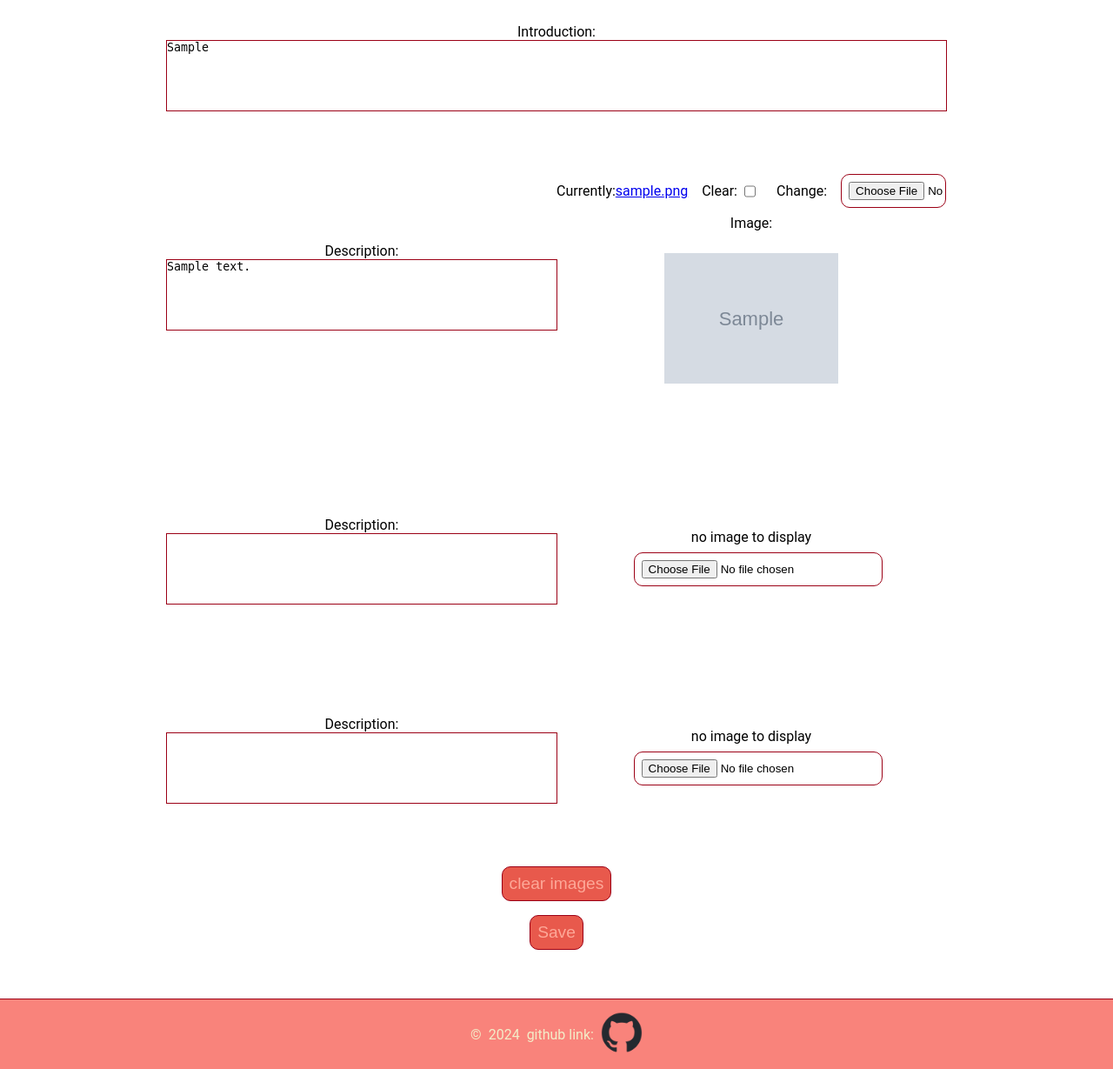
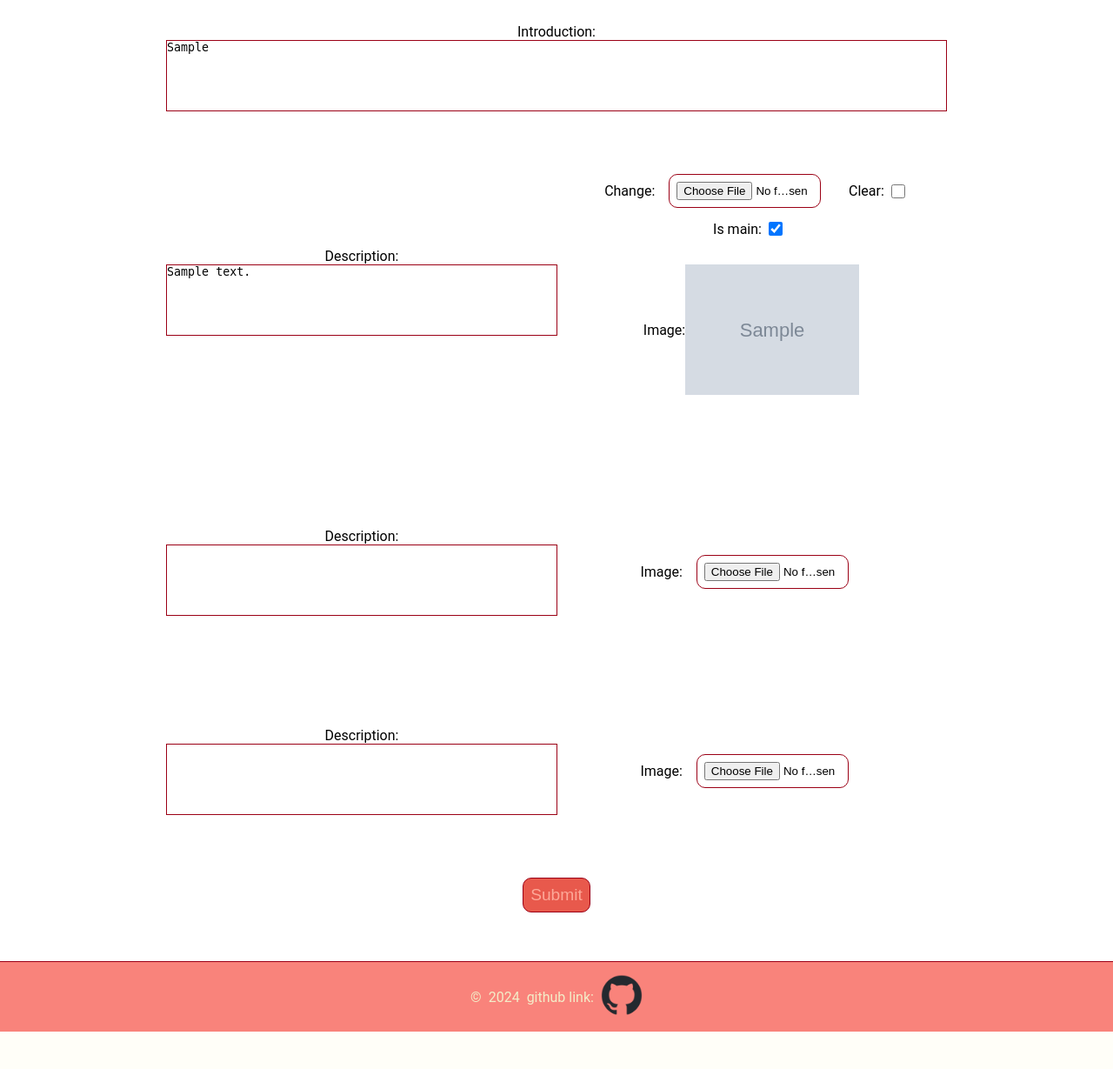
Before and after one commit to DomanskiFilip/MyCollab, a Django app: page /collabs/edit/1 in a window 1280 px wide. Shown: the part 458-1687 px from the top of the page at 87% size. After the commit the page ends 1644 px from the top, so only its background shows below. Run offline with Django 4.2, Linux system fonts and the light colour scheme; a user stored in the database is signed in; tables that the repository leaves empty hold one stand-in row (values such as "Sample post"); grey boxes marked "Sample" are stand-in pictures.

Commit message:
edit collab page functional and finalised design

```diff
--- a/collabs/forms.py
+++ b/collabs/forms.py
@@ -27,7 +27,6 @@ class CustomClearableFileInput(forms.ClearableFileInput):
 
 
         if value and hasattr(value, "url"):
-            initial_text = "Currently"
             Change_text = "Change: "
             checkbox_label = "Clear: "
             checkbox_name = self.clear_checkbox_name(name)
@@ -37,7 +36,6 @@ class CustomClearableFileInput(forms.ClearableFileInput):
             change_name = f'images-{file_number}-image'
             change_id = f'id_images-{file_number}-image'
 
-            initial_html = format_html('{}: <a href="{}">{}</a>', initial_text, escape(value.url), escape(value))
             clear_checkbox = ''
             if not self.is_required:
                 clear_checkbox = format_html(
@@ -51,9 +49,9 @@ class CustomClearableFileInput(forms.ClearableFileInput):
                 '<input type="file" name="{}" class="input_image" accept="image/*" id="{}">',
                 change_id, Change_text, change_name, change_id
             )
-            custom_html = format_html('{}{}{}', initial_html, clear_checkbox, file_input_html)
+            custom_html = format_html('{}{}', file_input_html, clear_checkbox)
         else:
-            custom_html = format_html('<span>no image to display</span>{}', custom_html)
+            custom_html = format_html('<span></span>{}', custom_html)
 
         return mark_safe(custom_html)
 
--- a/collabs/templates/collabs/edit.html
+++ b/collabs/templates/collabs/edit.html
@@ -4,8 +4,9 @@ Edit Collab
 {% endblock title %}
 {% load static %}
 {% block content %}
-<script src="{% static 'Core/clearPreview.js' %}"></script>
-<script src="{% static 'Core/scriptEdit.js' %}"></script>
+
+<script src="{% static 'Core/scriptEdit.js' %}" defer></script>
+
 <main id="NewCollabWrapper">
     <form method="post" enctype="multipart/form-data" id="CollabForm">
         {% csrf_token %}
@@ -21,19 +22,32 @@ Edit Collab
               <section class="wrapper-column">
                         {% if form.instance.image %}
                         <section class="wrapper-row">
-                        {{form.image}}
+                        {{ form.image }}
+                        <span id="preview{{ forloop.counter0 }}"></span>
                         </section>
+                        <section class="wrapper-row">
+                        {{ form.is_main.label_tag }}
+                        {{ form.is_main }}
+                        </section>
+                        <section class="wrapper-row">
                         {{ form.image.label_tag }}
                         <img src="{{ form.instance.image.url }}" id="preview{{ forloop.counter0 }}">
+                        </section>
                         {% else %}
+                        <section class="wrapper-row">
+                        {{ form.image.label_tag }}
                         {{ form.image }}
+                        <span id="preview{{ forloop.counter0 }}"></span>
+                        </section>
                         {% endif %}
                 </section>
             </section>
         </section>
         {% endfor %}
-        <button class="btn" type="button" onclick="clearPreview()">clear images</button>
-        <button type="submit" class="btn">Save</button>
+        {% for form in formset %}
+        {{ form.id }}
+        {% endfor %}
+        <button type="submit" class="btn">Submit</button>
     </form>
 </main>
 
--- a/collabs/urls.py
+++ b/collabs/urls.py
@@ -1,13 +1,15 @@
 from django.urls import path
 from . import views
+from django.conf import settings
+from django.conf.urls.static import static
 
 app_name = 'collabs'
 
 urlpatterns = [
     path('new/', views.create_collab, name='new_collab'),
     path('<pk>', views.collab, name='collab'),
-    path('edit/<collab_id>', views.collab_edit, name='edit'),
+    path('edit/<int:pk>', views.collab_edit, name='edit'),
     path('delete_image/', views.delete_image, name='delete_image'),
     path('<int:pk>/delete/', views.collab_delete, name='delete'),
     path('<int:pk>/deleteR/', views.collab_delete_reload, name='deleteR'),
-]
+] + static(settings.MEDIA_URL, document_root=settings.MEDIA_ROOT)
--- a/collabs/views.py
+++ b/collabs/views.py
@@ -6,6 +6,11 @@ from django.core.exceptions import PermissionDenied
 from django.forms import inlineformset_factory
 from django.contrib.auth.decorators import login_required
 from django.views.decorators.http import require_POST
+from .forms import CollabForm, CollabImageFormSet
+from .models import Collab, CollabImage
+from django.contrib import messages
+
+
 
 
 
@@ -29,17 +34,10 @@ def create_collab(request):
             collab = form.save(commit=False)
             collab.user = request.user
             collab.save()
-            form.save_m2m()  # Save the many-to-many data
+            form.save_m2m()
 
         if formset.is_valid():
             forms_with_image = [form for form in formset if form.cleaned_data.get('image')]
-            mainImgCount = len([form for form in forms_with_image if form.cleaned_data.get('is_main', False)])
-
-            if mainImgCount == 0:
-                print('NO IMAGES MARKED AS MAIN')
-            elif mainImgCount > 1:
-                print('MANY IMAGES MARKED AS MAIN')
-                return render(request, 'collabs/new.html', {'form': form, 'formset': formset, 'error': 'Only one image can be marked as main.'})
 
             for form in formset:
                 if form.cleaned_data.get('image') or form.cleaned_data.get('description'):
@@ -62,42 +60,29 @@ def create_collab(request):
     return render(request, 'collabs/new.html', {'form': form, 'formset': formset})
 
 @login_required
-def collab_edit(request, collab_id):
-    collab = get_object_or_404(Collab, id=collab_id)
-
-    if collab.user != request.user:
-        raise PermissionDenied
-
+def collab_edit(request, pk):
+    collab = get_object_or_404(Collab, id=pk)
     if request.method == 'POST':
         form = CollabForm(request.POST, instance=collab)
         formset = CollabImageFormSet(request.POST, request.FILES, instance=collab)
-
         if form.is_valid() and formset.is_valid():
-            forms_with_image = [form for form in formset if form.cleaned_data.get('image')]
             form.save()
             formset.save()
-            if form.cleaned_data.get('image') or form.cleaned_data.get('description'):
-                    collab_image = form.save(commit=False)
-                    collab_image.collab = collab
-                    if not forms_with_image and not collab_image.is_main:
-                        collab_image.is_main = True
-                    collab_image.save()
+            messages.success(request, 'Collab and images updated successfully.')
             return redirect('collabs:collab', pk=collab.id)
+        else:
+            # If form or formset is not valid, add an error message
+            messages.error(request, 'Error updating collab. Please check the form for errors.')
 
     else:
         form = CollabForm(instance=collab)
-        if collab.images.exists():
-            formset = CollabImageFormSet(instance=collab)
-        else:
-            formset = CollabImageFormSet(queryset=CollabImage.objects.none())
+        formset = CollabImageFormSet(instance=collab)
 
-    additional_images_count = 3 - collab.images.count()
+    if not form.is_valid() or not formset.is_valid():
+            print("Form errors:", form.errors)
+            print("Formset errors:", formset.errors)
 
-    return render(request, 'collabs/edit.html', {
-        'form': form,
-        'formset': formset,
-        'additional_images_count': additional_images_count,
-    })
+    return render(request, 'collabs/edit.html', {'form': form, 'formset': formset})
 
 @login_required
 def delete_image(request):
--- a/static/Core/scriptEdit.js
+++ b/static/Core/scriptEdit.js
@@ -1,40 +1,3 @@
-
-window.onload = function() {
-    var fileInputs = document.querySelectorAll('input[type="file"]');
-    for (var i = 0; i < fileInputs.length; i++) {
-        fileInputs[i].dataset.index = i;  // Set the dataset.index to match the img id
-        fileInputs[i].addEventListener('change', function(e) {
-            if (e.target.files && e.target.files[0]) {
-                var reader = new FileReader();
-                reader.onload = function(event) {
-                    var img = document.querySelectorAll('#preview' + e.target.dataset.index);
-                    img.src = event.target.result;
-                }
-                reader.readAsDataURL(e.target.files[0]);
-            }
-        });
-    }
-}
-
-
-// Get all checkboxes
-var checkboxes = document.querySelectorAll('.checkbox_is_main');
-
-// Add event listener to each checkbox
-checkboxes.forEach(function(checkbox) {
-    checkbox.addEventListener('change', function() {
-        // When a checkbox is checked
-        if (this.checked) {
-            // Uncheck all other checkboxes
-            checkboxes.forEach(function(otherCheckbox) {
-                if (otherCheckbox !== checkbox) {
-                    otherCheckbox.checked = false;
-                }
-            });
-        }
-    });
-});
-
 
 document.querySelectorAll('input[type="file"]').forEach(function(input) {
   input.addEventListener('change', function() {
@@ -86,12 +49,39 @@ document.querySelectorAll('input[type="file"]').forEach(function(input) {
   });
 });
 
-// a solution if images are required (in forms.py set to True)
-/*
-document.addEventListener('DOMContentLoaded', (event) => {
-  var errorList = document.querySelectorAll(".errorlist");
-  errorList.forEach(function(item) {
-      item.innerHTML = '<li>Description cannot be added without an image!</li>';
-  });
+window.onload = function() {
+    var fileInputs = document.querySelectorAll('input[type="file"]');
+    for (var i = 0; i < fileInputs.length; i++) {
+        fileInputs[i].dataset.index = i;  // Set the dataset.index to match the img id
+        fileInputs[i].addEventListener('change', function(e) {
+            if (e.target.files && e.target.files[0]) {
+                var reader = new FileReader();
+                reader.onload = function(event) {
+                    var img = document.querySelectorAll('#preview' + e.target.dataset.index);
+                    img.src = event.target.result;
+                }
+                reader.readAsDataURL(e.target.files[0]);
+            }
+        });
+    }
+}
+
+
+
+// Get all checkboxes
+var checkboxes = document.querySelectorAll('.checkbox_is_main');
+
+// Add event listener to each checkbox
+checkboxes.forEach(function(checkbox) {
+    checkbox.addEventListener('change', function() {
+        // When a checkbox is checked
+        if (this.checked) {
+            // Uncheck all other checkboxes
+            checkboxes.forEach(function(otherCheckbox) {
+                if (otherCheckbox !== checkbox) {
+                    otherCheckbox.checked = false;
+                }
+            });
+        }
+    });
 });
-*/
--- a/static/Core/style.css
+++ b/static/Core/style.css
@@ -615,16 +615,10 @@ footer {
         height: 7rem;
     }
 
-    .label-wrapper {
-        display: flex;
-        flex-direction: row-reverse;
-        justify-content: flex-end;
-        align-items: center;
-      }
-
     #CollabForm .input_image {
-        width: 60%;
+        width: 35%;
         margin-left: 1rem;
+        margin-right: 1rem;
     }
 
     #CollabForm textarea {
```
Also changed, not shown: collabs/templates/collabs/new.html (+4 -6 lines).
